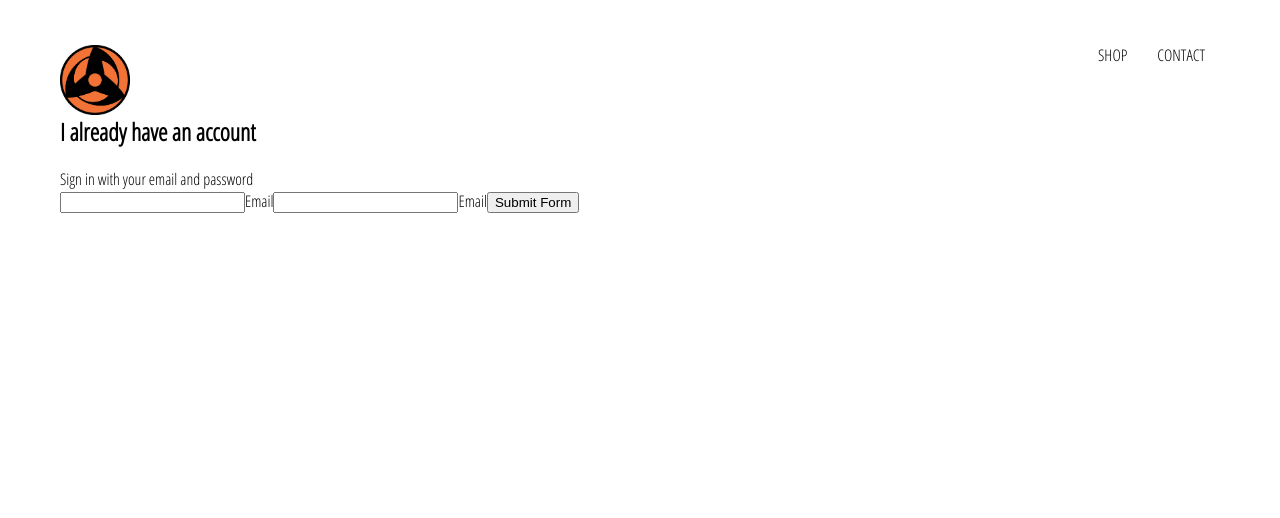
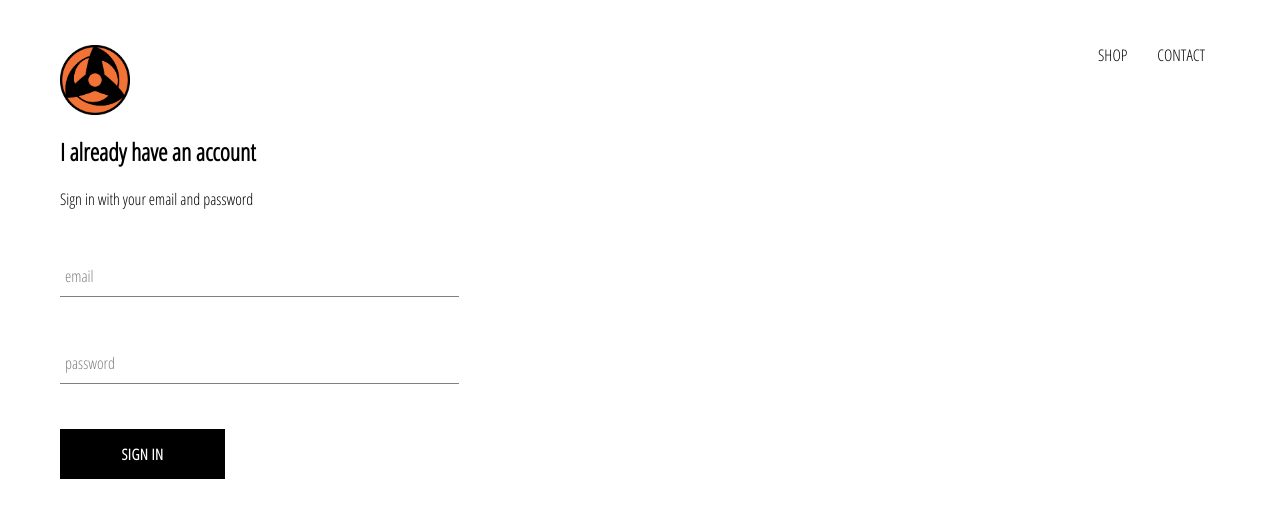
Before and after one commit to rebeccaui/react-basic, a React (Create React App) app: page /signin in a window 1280 px wide. Shown: the top 518 px of the page. Built offline with nearby package versions, Linux system fonts and the light colour scheme.

Commit message:
sign in form styled and created

```diff
--- /dev/null
+++ b/src/components/custom-button/custom-button.component.jsx
@@ -0,0 +1,11 @@
+import React from 'react';
+
+import './custom-button.styles.scss';
+
+const CustomButton = ({ children, ...otherProps}) => (
+    <button className='custom-button' {...otherProps}>
+        {children}
+    </button>
+)
+
+export default CustomButton;
--- /dev/null
+++ b/src/components/custom-button/custom-button.styles.scss
@@ -0,0 +1,22 @@
+.custom-button {
+    min-width: 165px;
+    width: auto;
+    height: 50px;
+    letter-spacing: 0.5px;
+    line-height: 50px;
+    padding: 0 35px 0 35px;
+    font-size: 15px;
+    background-color: black;
+    color: white;
+    text-transform: uppercase;
+    font-family: 'Open Sans Condensed';
+    font-weight: bolder;
+    border: none;
+    cursor: pointer;
+
+    &:hover {
+      background-color: white;
+      color: black;
+      border: 1px solid black;
+    }
+  }
--- /dev/null
+++ b/src/components/form-input/form-input.component.jsx
@@ -0,0 +1,18 @@
+import React from 'react';
+
+import './form-input.styles.scss';
+
+const FormInput = ({ handleChange, label, ...otherProps }) => (
+    <div className='group'>
+        <input className='form-input' onChange={handleChange} {...otherProps} />
+        {
+            label ?
+            (<label className={`${otherProps.value.length ? 'shrink' : ''} form-input-label`}>
+                {label}
+            </label>)
+            : null
+        }
+    </div>
+)
+
+export default FormInput;
--- /dev/null
+++ b/src/components/form-input/form-input.styles.scss
@@ -0,0 +1,57 @@
+$sub-color: grey;
+$main-color: black;
+
+/*
+    mixin scss is a way to apply css to properties later if you @include it
+*/
+@mixin shrinkLabel {
+  top: -14px;
+  font-size: 12px;
+  color: $main-color;
+}
+
+.group {
+  position: relative;
+  margin: 45px 0;
+
+  .form-input {
+    background: none;
+    background-color: white;
+    color: $sub-color;
+    font-size: 18px;
+    padding: 10px 10px 10px 5px;
+    display: block;
+    width: 100%;
+    border: none;
+    border-radius: 0;
+    border-bottom: 1px solid $sub-color;
+    margin: 25px 0;
+
+    &:focus {
+      outline: none;
+    }
+
+    &:focus ~ .form-input-label {
+      @include shrinkLabel();
+    }
+  }
+
+  input[type='password'] {
+    letter-spacing: 0.3em;
+  }
+
+  .form-input-label {
+    color: $sub-color;
+    font-size: 16px;
+    font-weight: normal;
+    position: absolute;
+    pointer-events: none;
+    left: 5px;
+    top: 10px;
+    transition: 300ms ease all;
+
+    &.shrink {
+      @include shrinkLabel();
+    }
+  }
+}
--- a/src/components/sign-in/sign-in.component.jsx
+++ b/src/components/sign-in/sign-in.component.jsx
@@ -1,5 +1,7 @@
 import React from 'react';
-import SignInAndSignUpPage from '../../pages/sign-in-and-sign-up/sign-in-and-sign-up.component';
+
+import FormInput from '../form-input/form-input.component';
+import CustomButton from '../custom-button/custom-button.component';
 
 import './sign-in.styles.scss';
 
@@ -34,24 +36,26 @@
                 <span>Sign in with your email and password</span>
 
                 <form onSubmit={this.handleSubmit}>
-                    <input
-                        name="email"
-                        type="email"
+                    <FormInput
+                        name='email'
+                        type='email'
                         value={this.state.email}
-                        onChange={this.handleChange}
+                        label='email'
+                        handleChange={this.handleChange}
                         required
                     />
-                    <label>Email</label>
-                    <input
-                        name="password"
-                        type="password"
+                    <FormInput
+                        name='password'
+                        type='password'
                         value={this.state.password}
-                        onChange={this.handleChange}
+                        label='password'
+                        handleChange={this.handleChange}
                         required
                     />
-                    <label>Email</label>
 
-                    <input type='submit' value='Submit Form' />
+                    <CustomButton type='submit'>
+                    Sign in
+                    </CustomButton>
                 </form>
             </div>
         )
--- a/src/components/sign-in/sign-in.styles.scss
+++ b/src/components/sign-in/sign-in.styles.scss
@@ -0,0 +1,8 @@
+.sign-in {
+    width: 30vw;
+    display: flex;
+    flex-direction: column;
+}
+.title {
+    margin: 10px 0;
+}
```
